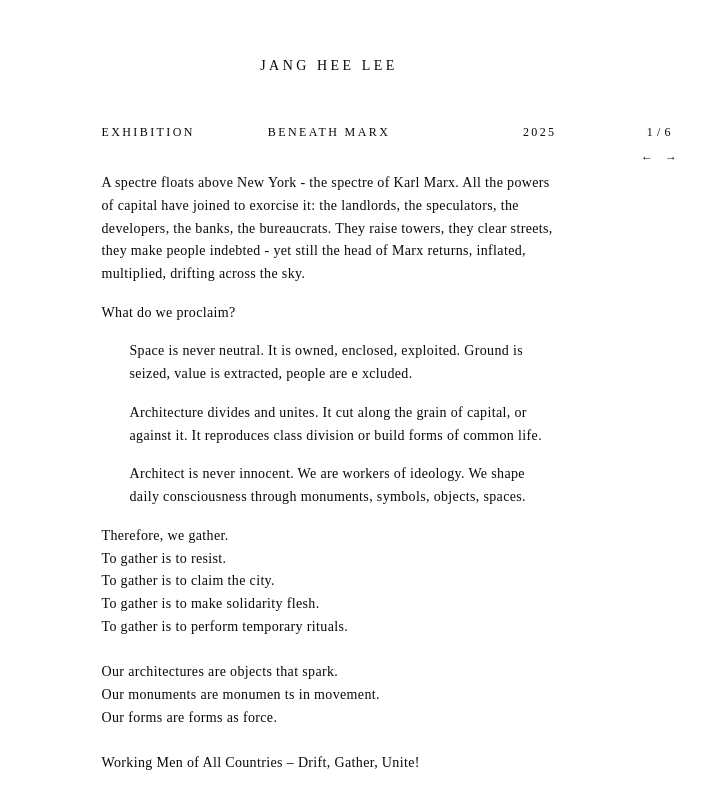
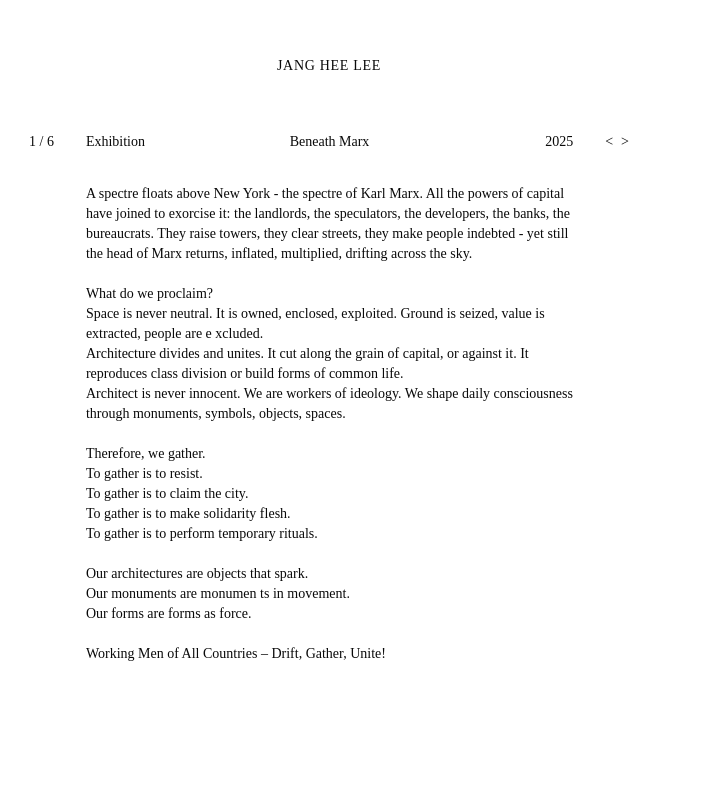
Before and after one commit to wodnjsd/jhl-portfolio, a Next.js app: page /projects/beneath-marx in a window 1280 px wide. Shown: the top 808 px of the page, without its empty margins (311-1016 px from the left). Built offline with nearby package versions, Linux system fonts and the light colour scheme.

Commit message:
number moved to left further styling done:

```diff
--- a/app/page.tsx
+++ b/app/page.tsx
@@ -6,12 +6,12 @@ export default function Home() {
 
   return (
     <main className="flex-1 flex flex-col items-center justify-center gap-20">
-      <ul className="flex flex-col items-center gap-3">
+      <ul className="flex flex-col items-center gap-2">
         {projects.map((project) => (
           <li key={project.slug}>
             <Link
               href={`/projects/${project.slug}`}
-              className="text-xs tracking-[0.2em] uppercase font-light hover:opacity-40 transition-opacity duration-300"
+              className="text-sm tracking-wide  hover:opacity-60 transition-opacity duration-300"
             >
               {project.title}
             </Link>
@@ -19,16 +19,16 @@ export default function Home() {
         ))}
       </ul>
 
-      <nav className="flex flex-col items-center gap-4">
+      <nav className="flex flex-col items-center gap-2 ">
         <Link
           href="/about"
-          className="text-xs tracking-[0.2em] uppercase font-light hover:opacity-40 transition-opacity duration-300"
+          className="text-sm tracking-wide hover:opacity-60 transition-opacity duration-300"
         >
           About
         </Link>
         <Link
           href="/contact"
-          className="text-xs tracking-[0.2em] uppercase font-light hover:opacity-40 transition-opacity duration-300"
+          className="text-sm tracking-wide hover:opacity-40 transition-opacity duration-300"
         >
           Contact
         </Link>
--- a/components/CarouselView.tsx
+++ b/components/CarouselView.tsx
@@ -30,54 +30,36 @@ export default function CarouselView({
   );
 
   return (
-    <div className="min-h-screen flex flex-col items-center">
-      <div className="w-full max-w-3xl px-9 pt-4 flex-1 flex flex-col">
-        {/* page counter + arrows */}
-        <div className="flex justify-end items-start mb-8 -translate-y-12 sm:translate-0">
-          <div className="flex flex-col items-center gap-1 sm:gap-2">
-            <span className="text-xs tracking-[0.05em] font-light tabular-nums">
+    <div className="min-h-screen flex flex-col items-center text-sm">
+      <div className="w-full max-w-2xl px-9 flex-1 flex flex-col">
+        {/* number (left) | content | arrows (right), equidistant gaps, top-aligned */}
+        <div className="flex items-start gap-8 mb-8">
+          <div className="shrink-0">
+            <span className="font-light ">
               {current + 1} / {totalSlides}
             </span>
-            <div className="flex gap-2 sm:gap-3">
-              <button
-                onClick={prev}
-                aria-label="Previous slide"
-                className="text-xs font-light hover:opacity-40 transition-opacity duration-300 select-none"
-              >
-                ←
-              </button>
-              <button
-                onClick={next}
-                aria-label="Next slide"
-                className="text-xs font-light hover:opacity-40 transition-opacity duration-300 select-none"
-              >
-                →
-              </button>
           </div>
-          </div>
-        </div>
-
-        {/* slide content */}
+          <div className="flex-1 min-w-0">
             {current === 0 ? (
-          <div className="max-w-prose mx-auto flex flex-col items-center -translate-y-18">
+              <div className="max-w-xl mx-auto flex flex-col items-center">
                 <div className="w-full grid grid-cols-3 items-baseline mb-8">
-              <span className="text-xs tracking-[0.2em] uppercase font-light">
+                  <span>
                     {category}
                   </span>
-              <h1 className="text-xs tracking-[0.2em] uppercase font-light text-center">
+                  <h1 className="text-center">
                     {title}
                   </h1>
-              <span className="text-xs tracking-[0.2em] font-light text-right">
+                  <span className="text-right">
                     {year}
                   </span>
                 </div>
 
-            <div className="w-full max-w-prose mx-auto prose-sm font-light leading-relaxed tracking-wide">
+                <div className="w-full mx-auto ">
                   {children}
                 </div>
               </div>
             ) : (
-          <div className="w-full max-w-prose prose prose-sm prose-neutral mx-auto [&_:first-child]:mt-0 [&_:last-child]:mb-0 -translate-y-17">
+              <div className="w-full mx-auto">
                 <img
                   src={images[current - 1]}
                   alt={`${title} — image ${current}`}
@@ -86,8 +68,26 @@ export default function CarouselView({
               </div>
             )}
           </div>
+          <div className="shrink-0 flex gap-2">
+            <button
+              onClick={prev}
+              aria-label="Previous slide"
+              className="hover:opacity-40 transition-opacity duration-300 select-none"
+            >
+              {"<"}
+            </button>
+            <button
+              onClick={next}
+              aria-label="Next slide"
+              className="hover:opacity-40 transition-opacity duration-300 select-none"
+            >
+              {">"}
+            </button>
+          </div>
+        </div>
+      </div>
 
-      <div className="py-10" />
+      {/* <div className="py-10" /> */}
     </div>
   );
 }
--- a/components/EmbedView.tsx
+++ b/components/EmbedView.tsx
@@ -20,7 +20,7 @@ function soundcloudEmbedSrc(trackUrl: string): string {
 export default function EmbedView({ embedUrl }: Props) {
   return (
     <div className="w-full flex justify-center">
-      <div className="w-full max-w-prose prose-sm pt-10">
+      <div className="w-full max-w-xl">
         <div className="w-full aspect-video min-h-[166px] relative rounded-sm border border-neutral-200 bg-neutral-50 overflow-hidden">
         <iframe
           width="100%"
--- a/components/GalleryView.tsx
+++ b/components/GalleryView.tsx
@@ -8,21 +8,21 @@ interface Props {
 export default function GalleryView({ title, category, year, images }: Props) {
   return (
     <div className="flex flex-col items-center">
-      <div className="w-full max-w-prose prose-sm grid grid-cols-3 items-baseline mb-4 pt-4">
-        <span className="text-xs tracking-[0.2em] uppercase font-light">
+      <div className="w-full max-w-xl grid grid-cols-3 items-baseline mb-5 text-sm">
+        <span className="font-light">
           {category}
         </span>
-        <h1 className="text-xs tracking-[0.2em] uppercase font-light text-center">
+        <h1 className="font-light text-center">
           {title}
         </h1>
-        <span className="text-xs tracking-[0.2em] font-light text-right">
+        <span className="text-right">
           {year}
         </span>
       </div>
 
       {/* stacked images */}
-      <div className="w-full max-w-3xl px-6 flex flex-col gap-2 pb-20">
-        <div className="max-w-prose prose prose-sm prose-neutral mx-auto w-full flex flex-col gap-2 [&_:first-child]:mt-0 [&_:last-child]:mb-0">
+      <div className="w-full max-w-xl flex flex-col gap-2 pb-20">
+        <div className="mx-auto w-full flex flex-col gap-2">
           {images.map((src, i) => (
             <div key={i} className="w-full">
               <img
--- a/components/Navbar.tsx
+++ b/components/Navbar.tsx
@@ -2,10 +2,10 @@ import Link from "next/link";
 
 export default function Navbar() {
   return (
-    <nav className="w-full flex justify-center pt-14 pb-8">
+    <nav className="w-full flex justify-center py-14">
       <Link
         href="/"
-        className="text-sm tracking-[0.25em] uppercase font-light hover:opacity-50 transition-opacity duration-300"
+        className="text-sm tracking-wider uppercase hover:opacity-60 transition-opacity duration-300"
       >
         JANG HEE LEE
       </Link>
--- a/content/projects/beneath-marx.mdx
+++ b/content/projects/beneath-marx.mdx
@@ -16,25 +16,25 @@ A spectre floats above New York - the spectre of Karl Marx. All the powers of ca
 exorcise it: the landlords, the speculators, the developers, the banks, the bureaucrats. They raise
 towers, they clear streets, they make people indebted -
 yet still the head of Marx returns, inflated,
-multiplied, drifting across the sky.
+multiplied, drifting across the sky.<br /><br />
 
 What do we proclaim?
 
 <ol>
   <li>
-    {" "}
+
     Space is never neutral. It is owned, enclosed, exploited. Ground is seized,
     value is extracted, people are e xcluded.{" "}
   </li>
   <li>
-    {" "}
+
     Architecture divides and unites. It cut along the grain of capital, or
     against it. It reproduces class division or build forms of common life.{" "}
   </li>
   <li>
-    {" "}
+
     Architect is never innocent. We are workers of ideology. We shape daily
-    consciousness through monuments, symbols, objects, spaces.{" "}
+    consciousness through monuments, symbols, objects, spaces.<br /><br />
   </li>
 </ol>
 Therefore, we gather.<br /> To gather is to resist.
```
Lines whose indentation alone changed are shown as unchanged.
